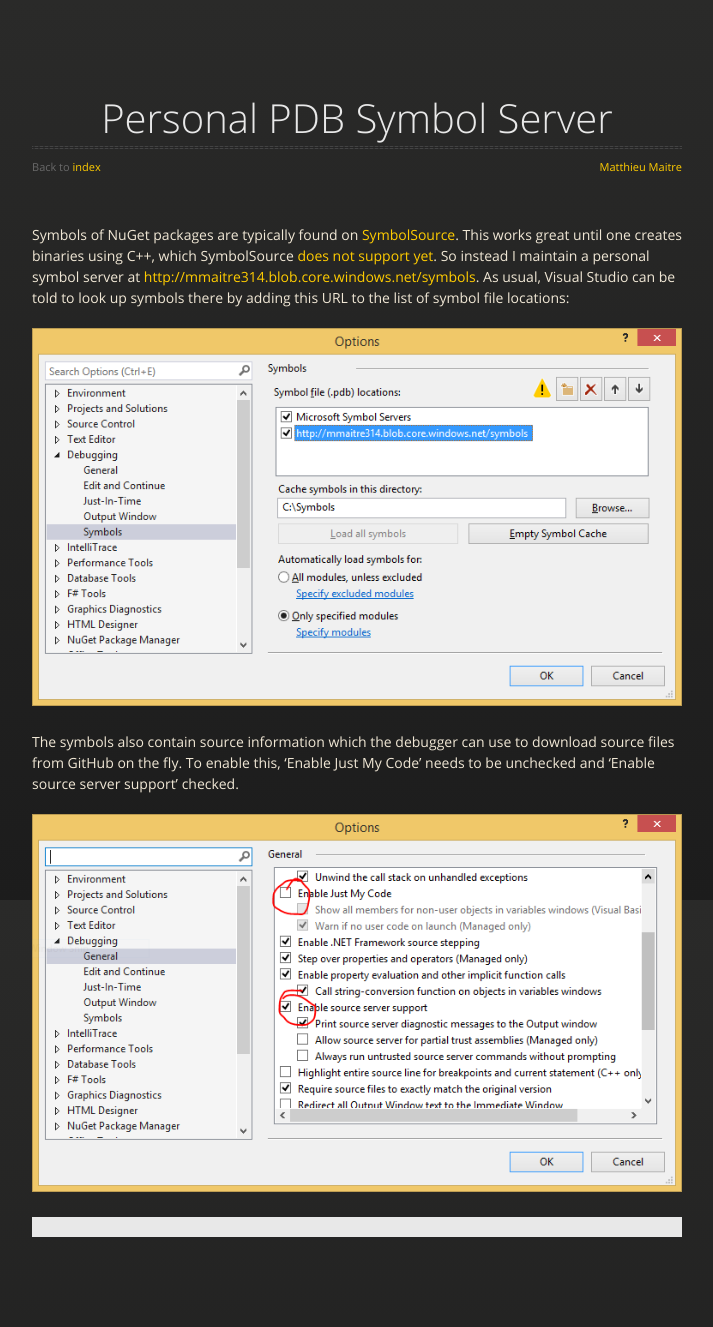
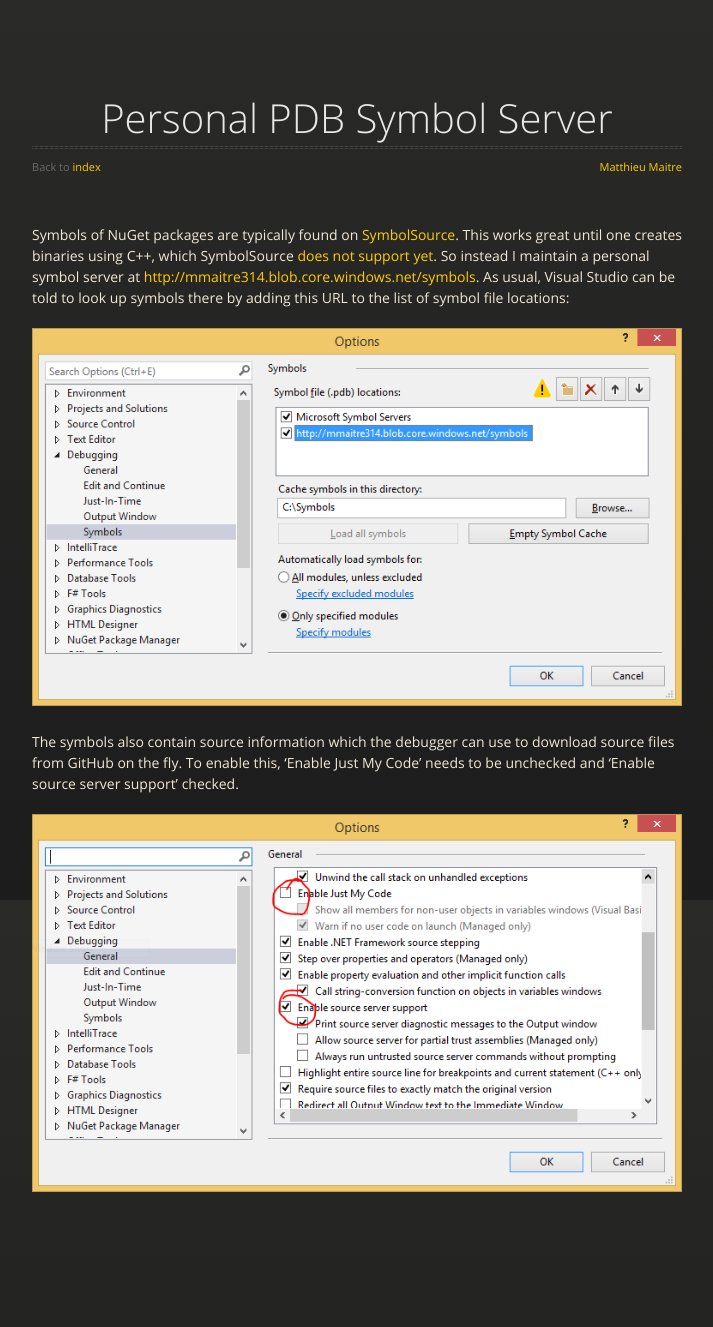
Before and after one commit to mmaitre314/mmaitre314.github.io, a Jekyll site: the page built from _posts/2015-05-24-personal-pdb-symbol-server.md, in a window 1280 px wide. Shown: the whole page, without its empty margins (283-996 px from the left). Built offline with Jekyll 4.4.1, drawn with Linux system fonts in a browser that asks for light colours; nearby versions of some CDN libraries; comment, search, counter and statistics services are not loaded.

Commit message:
Remove comment section

```diff
--- a/_layouts/post.html
+++ b/_layouts/post.html
@@ -31,8 +31,6 @@
 
             <p>{{ content }}</p>
 
-            {% if page.comments %} {% include comments.html %} {% endif %}
-
         </section>
 
     </div>
```
